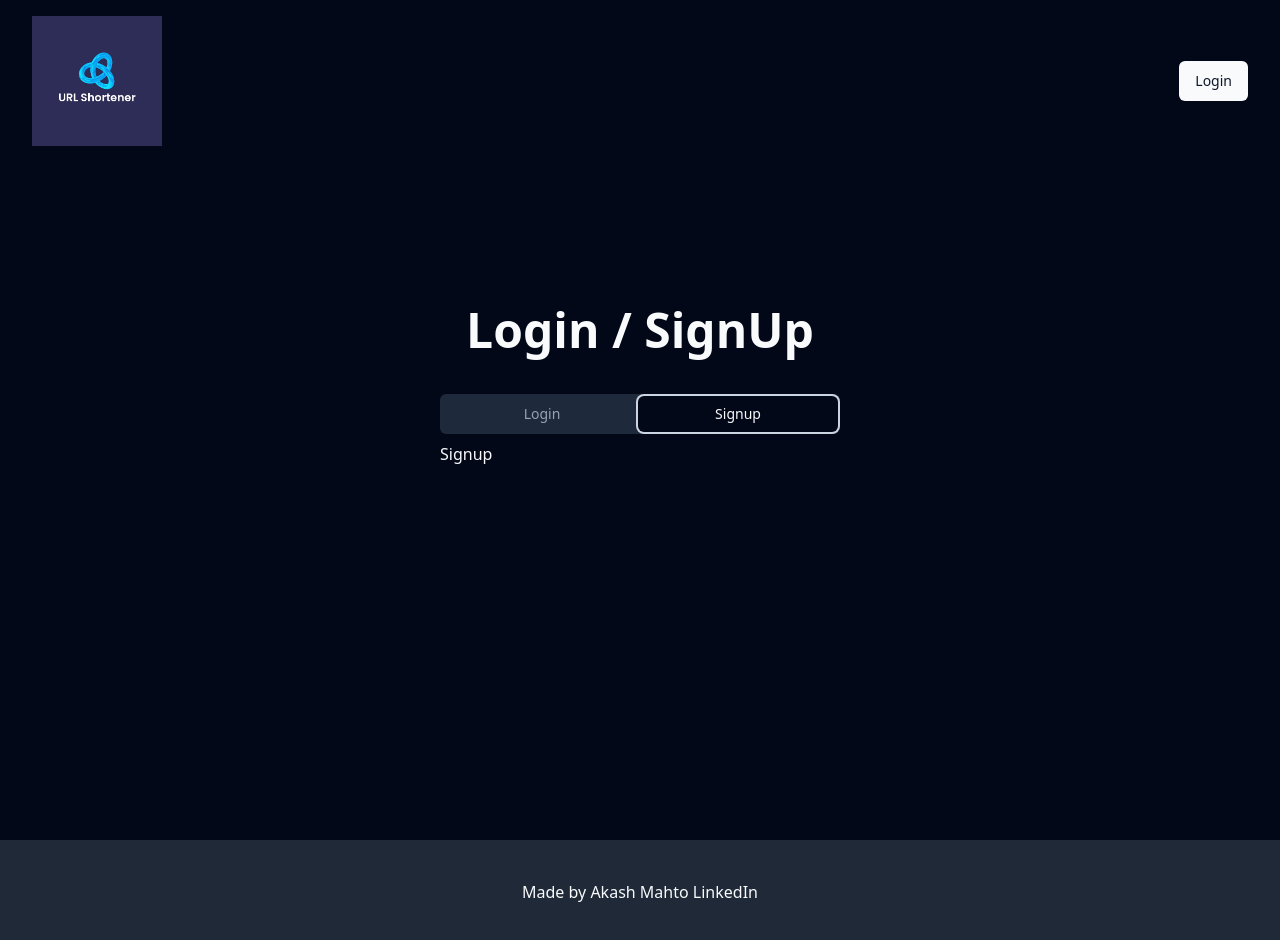
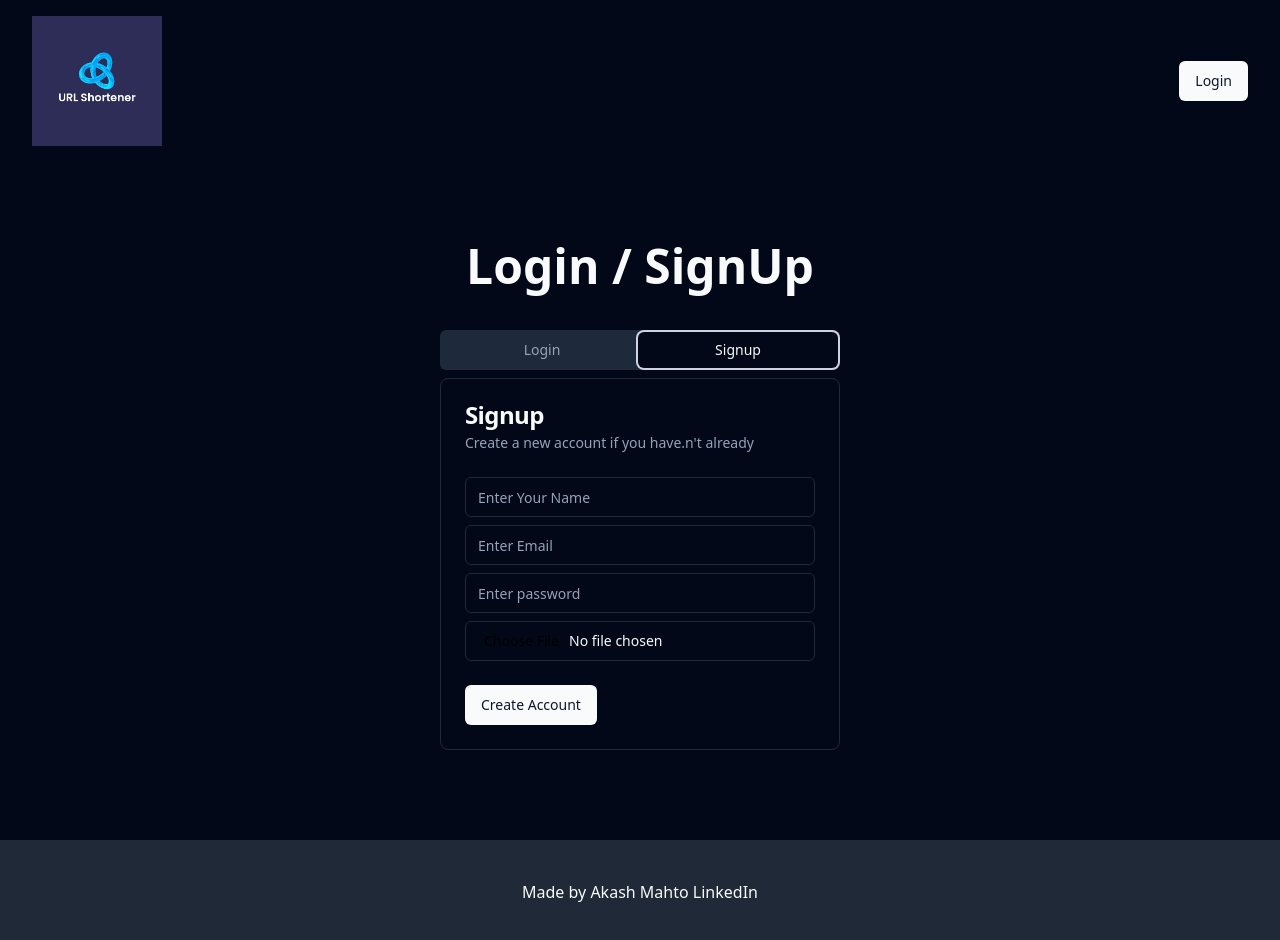
Before and after one commit to Akashmahto022/URL-Shortener, a React (Vite) app: page /auth in a window 1280 px wide. Both pictures are taken after a click on the tab "Signup". Shown: the top 940 px of the page. Built offline with nearby package versions, Linux system fonts and the light colour scheme.

Commit message:
created a signup page with api cal

```diff
--- a/src/components/Signup/Signup.jsx
+++ b/src/components/Signup/Signup.jsx
@@ -1,9 +1,142 @@
-import React from 'react'
+import React, { useEffect, useState } from "react";
+import {
+  Card,
+  CardContent,
+  CardDescription,
+  CardFooter,
+  CardHeader,
+  CardTitle,
+} from "@/components/ui/card";
+import { Input } from "../ui/input";
+import { Button } from "../ui/button";
+import { BeatLoader } from "react-spinners";
+import Error from "../Error/Error";
+import * as Yup from "yup";
+import UseFetch from "../../Hooks/UseFetch";
+import { signup } from "../../db/apiAuth";
+import { useNavigate, useSearchParams } from "react-router-dom";
+import { UrlState } from "../../Context/Context";
 
-const Signup = () => {
+const Sigup = () => {
+  const [errors, setErrors] = useState([]);
+  const [formData, setFormData] = useState({
+    fullName: "",
+    email: "",
+    password: "",
+    profile_pic: null,
+  });
+
+  const navigate = useNavigate();
+  const [searchParams] = useSearchParams();
+  const longLink = searchParams.get("createNew");
+
+  const handleInputChange = (e) => {
+    const { name, value, files } = e.target;
+    setFormData((prev) => ({
+      ...prev,
+      [name]: files ? files[0] : value,
+    }));
+  };
+
+  const { data, error, loading, fn: fnSignup } = UseFetch(signup, formData);
+  const { fetchUser } = UrlState();
+
+  useEffect(() => {
+    if (error === null && data) {
+      navigate(`/deshboard?${longLink ? `createNew=${longLink}` : ""}`);
+      fetchUser();
+    }
+  }, [data, error]);
+
+  const handleSignup = async (e) => {
+    setErrors([]);
+    try {
+      const schema = Yup.object().shape({
+        fullName: Yup.string()
+          .required("fullName is required"),
+        email: Yup.string()
+          .email("Invalid Email")
+          .required("Email is required"),
+        password: Yup.string()
+          .min(8, "Password mest be at least 8 characters")
+          .required("Password is required"),
+          profile_pic: Yup.mixed()
+          .required("profile picture is required"),
+      });
+
+      await schema.validate(formData, { abortEarly: false });
+
+      //api call
+      await fnSignup();
+    } catch (error) {
+      const newErrors = {};
+
+      error?.inner?.forEach((err) => {
+        newErrors[err.path] = err.message;
+      });
+
+      setErrors(newErrors);
+    }
+  };
+
   return (
-    <div>Signup</div>
-  )
-}
+    <Card>
+      <CardHeader>
+        <CardTitle>Signup</CardTitle>
+        <CardDescription>
+          Create a new account if you have.n't already
+        </CardDescription>
+        {error && <Error message={error.message} />}
+      </CardHeader>
+      <CardContent className="space-y-2">
+        <div className="space-y-1">
+          <Input
+            name="fullName"
+            type="text"
+            placeholder="Enter Your Name"
+            onChange={handleInputChange}
+          />
+          {errors.fullName && <Error message={errors.fullName} />}
+        </div>
+        <div className="space-y-1">
+          <Input
+            name="email"
+            type="email"
+            placeholder="Enter Email"
+            onChange={handleInputChange}
+          />
+          {errors.email && <Error message={errors.email} />}
+        </div>
+        <div className="space-y-1">
+          <Input
+            name="password"
+            type="password"
+            placeholder="Enter password"
+            onChange={handleInputChange}
+          />
+          {errors.password && <Error message={errors.password} />}
+        </div>
+        <div className="space-y-1">
+          <Input
+            name="profile_pic"
+            type="file"
+            accept="image/*"
+            onChange={handleInputChange}
+          />
+          {errors.profile_pic && <Error message={errors.profile_pic} />}
+        </div>
+      </CardContent>
+      <CardFooter>
+        <Button onClick={handleSignup}>
+          {loading ? (
+            <BeatLoader size={10} color="#36d7b7" />
+          ) : (
+            "Create Account"
+          )}
+        </Button>
+      </CardFooter>
+    </Card>
+  );
+};
 
-export default Signup
+export default Sigup;
--- a/src/db/apiAuth.js
+++ b/src/db/apiAuth.js
@@ -1,4 +1,4 @@
-import supabase from "./supaBase";
+import supabase, { supabaseUrl } from "./supaBase";
 
 export async function login({email, password}){
    const {data, error} = await supabase.auth.signInWithPassword({
@@ -23,3 +23,30 @@ export async function getCurrentUser(){
     }
     return session.session?.user;
 }
+
+export async function signup({fullName, email, password, profile_pic}){
+    const fileName = `dp=${fullName.split(" ").join("-")}-${Math.random()}`;
+
+    const {error:storageError} = await supabase.storage.from("profile_pic").upload(fileName, profile_pic)
+
+    if (storageError) {
+        throw new Error(storageError.message)
+    }
+
+    const {data, error} = await supabase.auth.signUp({
+        email,
+        password,
+        options:{
+            data:{
+                fullName,
+                profile_pic:`${supabaseUrl}/storage//v1/object/public/profile_pic/${fileName}`
+            }
+        }
+    })
+
+    if (error) {
+        throw new Error(error.message)
+    }
+
+    return data;
+}
--- a/src/pages/Auth/Authentication.jsx
+++ b/src/pages/Auth/Authentication.jsx
@@ -1,26 +1,39 @@
-import React from "react";
-import { useSearchParams } from "react-router-dom";
+import React, { useEffect } from "react";
+import { useNavigate, useSearchParams } from "react-router-dom";
 import { Tabs, TabsContent, TabsList, TabsTrigger } from "@/components/ui/tabs";
-import Login from '../../components/Login/Login'
-import Signup from '../../components/Signup/Signup'
+import Login from "../../components/Login/Login";
+import Signup from "../../components/Signup/Signup";
+import { UrlState } from "@/Context/Context";
 
 const Authentication = () => {
   const [searchParams] = useSearchParams();
+  const longLink = searchParams.get("createNew");
+  const navigate = useNavigate()
+
+  const {isAuthentication, loading} = UrlState()
+
+  useEffect(()=>{
+    if (isAuthentication && loading) {
+      navigate(`/deshboard?${longLink ? `createNew=${longLink}`:""}`);
+    }
+  },[isAuthentication , loading])
 
   return (
-    <div className="mt-36 flex flex-col items-center gap-10">
+    <div className="mt-20 flex flex-col items-center gap-10">
       <h1 className="text-5xl font-extrabold">
-        {searchParams.get("createNew")
-          ? "Hold Up! Let's login first..."
-          : "Login / SignUp"}
+        {longLink ? "Hold Up! Let's login first..." : "Login / SignUp"}
       </h1>
       <Tabs defaultValue="login" className="w-[400px]">
         <TabsList className="grid w-full grid-cols-2">
           <TabsTrigger value="login">Login</TabsTrigger>
           <TabsTrigger value="signup">Signup</TabsTrigger>
         </TabsList>
-        <TabsContent value="login"><Login /></TabsContent>
-        <TabsContent value="signup"><Signup/></TabsContent>
+        <TabsContent value="login">
+          <Login />
+        </TabsContent>
+        <TabsContent value="signup">
+          <Signup />
+        </TabsContent>
       </Tabs>
     </div>
   );
```
